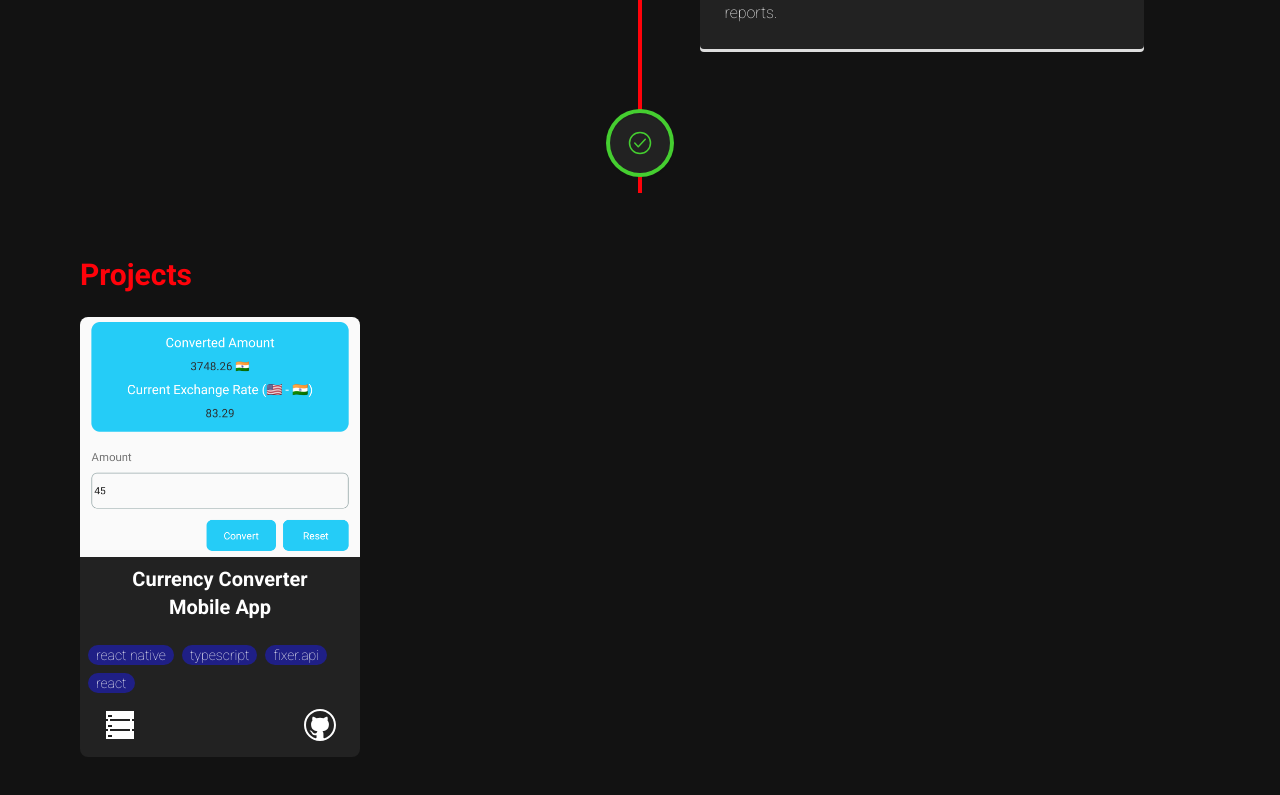
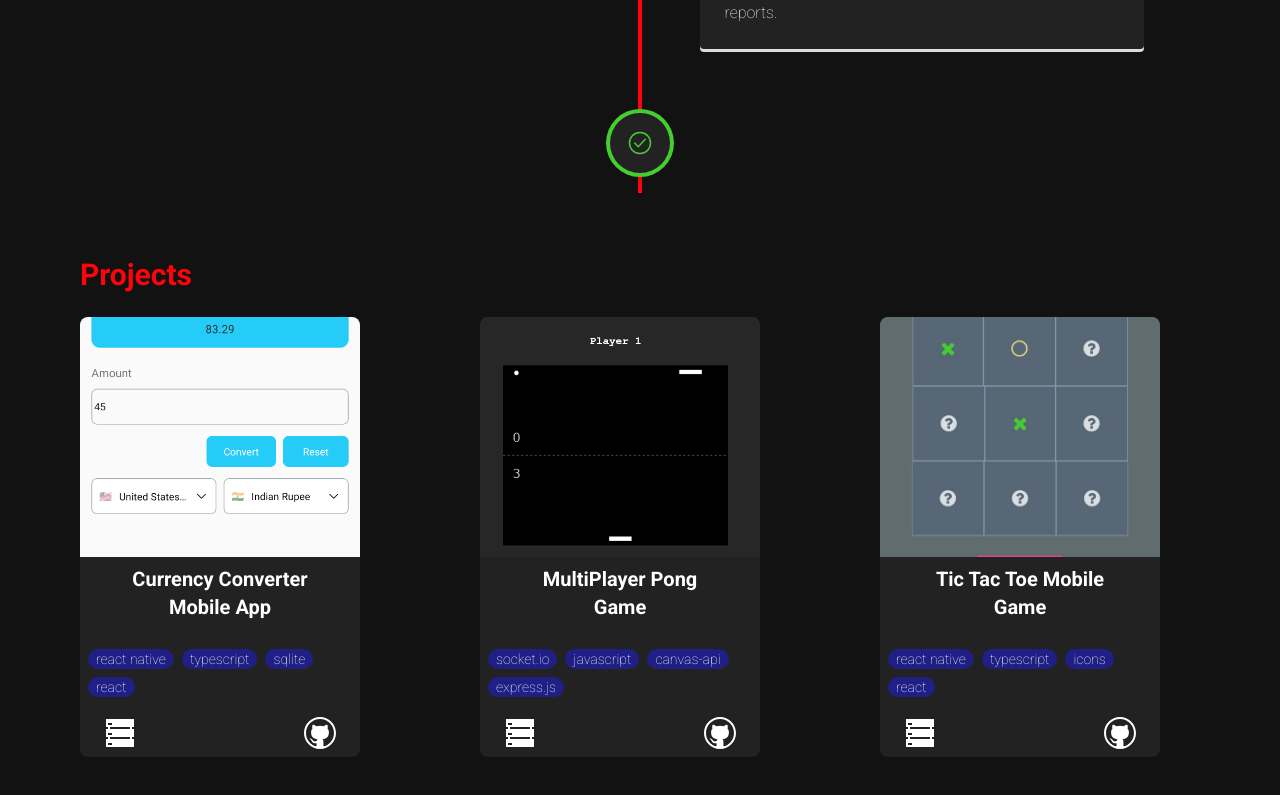
Before and after one commit to qur786/portfolio, a React (Vite) app: page / in a window 1280 px wide. Shown: the part 3979-4774 px from the top of the page. Built offline with nearby package versions, Linux system fonts and the light colour scheme.

Commit message:
feat: added 3 projects

```diff
--- a/src/components/Project/index.tsx
+++ b/src/components/Project/index.tsx
@@ -8,6 +8,7 @@ interface ProjectProps {
   deployedLink?: string;
   githubLink: string;
   stacks: string[];
+  imageClipPosition?: string;
 }
 
 export function Project({
@@ -17,16 +18,17 @@ export function Project({
   image,
   imageAlt,
   stacks,
+  imageClipPosition = "0px_25%",
 }: ProjectProps): JSX.Element {
   return (
-    <div className="max-w-[280px] h-[440px] rounded-lg bg-[#222222] ">
+    <div className="max-w-[280px] h-[440px] rounded-lg bg-[#222222]">
       <img
-        className="w-full h-60 object-cover rounded-tl-lg rounded-tr-lg object-[0px_25%] "
+        className={`w-full h-60 object-cover rounded-tl-lg rounded-tr-lg object-[${imageClipPosition}]`}
         src={image}
         alt={imageAlt}
       />
-      <div className="h-10 flex flex-col gap-4">
-        <div className="px-6 py-2 font-bold text-xl text-center">{title}</div>
+      <div className="h-48 flex flex-col justify-between">
+        <div className="px-12 py-2 font-bold text-xl text-center">{title}</div>
         {stacks.length > 0 ? (
           <div className="flex flex-row justify-start flex-wrap px-2 gap-2">
             {stacks.slice(0, 6).map((stack) => (
@@ -36,7 +38,7 @@ export function Project({
             ))}
           </div>
         ) : undefined}
-        <div className="px-6 flex flex-row justify-between ">
+        <div className="px-6 flex flex-row justify-between">
           <a
             href={deployedLink}
             title="Live"
--- a/src/components/Projects/index.tsx
+++ b/src/components/Projects/index.tsx
@@ -1,16 +1,32 @@
 import { Project } from "../Project";
 import CurrencyConverterImage from "./currency-converter.png";
+import PongImage from "./pong.png";
+import TicTacToeImage from "./tic-tac-toe.jpg";
 
 export function Projects(): JSX.Element {
   return (
     <div id="projects" className="h-screen px-4 py-8 ">
       <h2 className="text-3xl text-[#FF020A] font-bold">Projects</h2>
-      <div className="grid grid-cols-3 gap-4 py-6">
+      <div className="grid grid-cols-3 gap-x-20 py-6">
         <Project
           image={CurrencyConverterImage}
           title="Currency Converter Mobile App"
           githubLink="https://github.com/qur786/react-native-currency-converter"
-          stacks={["react native", "typescript", "fixer.api", "react"]}
+          stacks={["react native", "typescript", "sqlite", "react"]}
+        />
+        <Project
+          image={PongImage}
+          title="MultiPlayer Pong Game"
+          githubLink="https://github.com/qur786/multiroom-pong-game"
+          deployedLink="https://multiroom-pong-game.onrender.com/"
+          stacks={["socket.io", "javascript", "canvas-api", "express.js"]}
+        />
+        <Project
+          image={TicTacToeImage}
+          imageClipPosition="0px_30%"
+          title="Tic Tac Toe Mobile Game"
+          githubLink="https://github.com/qur786/tic-tac-toe-mobile-app"
+          stacks={["react native", "typescript", "icons", "react"]}
         />
       </div>
     </div>
```
Also changed, not shown: src/components/Projects/pong.png (added), src/components/Projects/tic-tac-toe.jpg (added).
